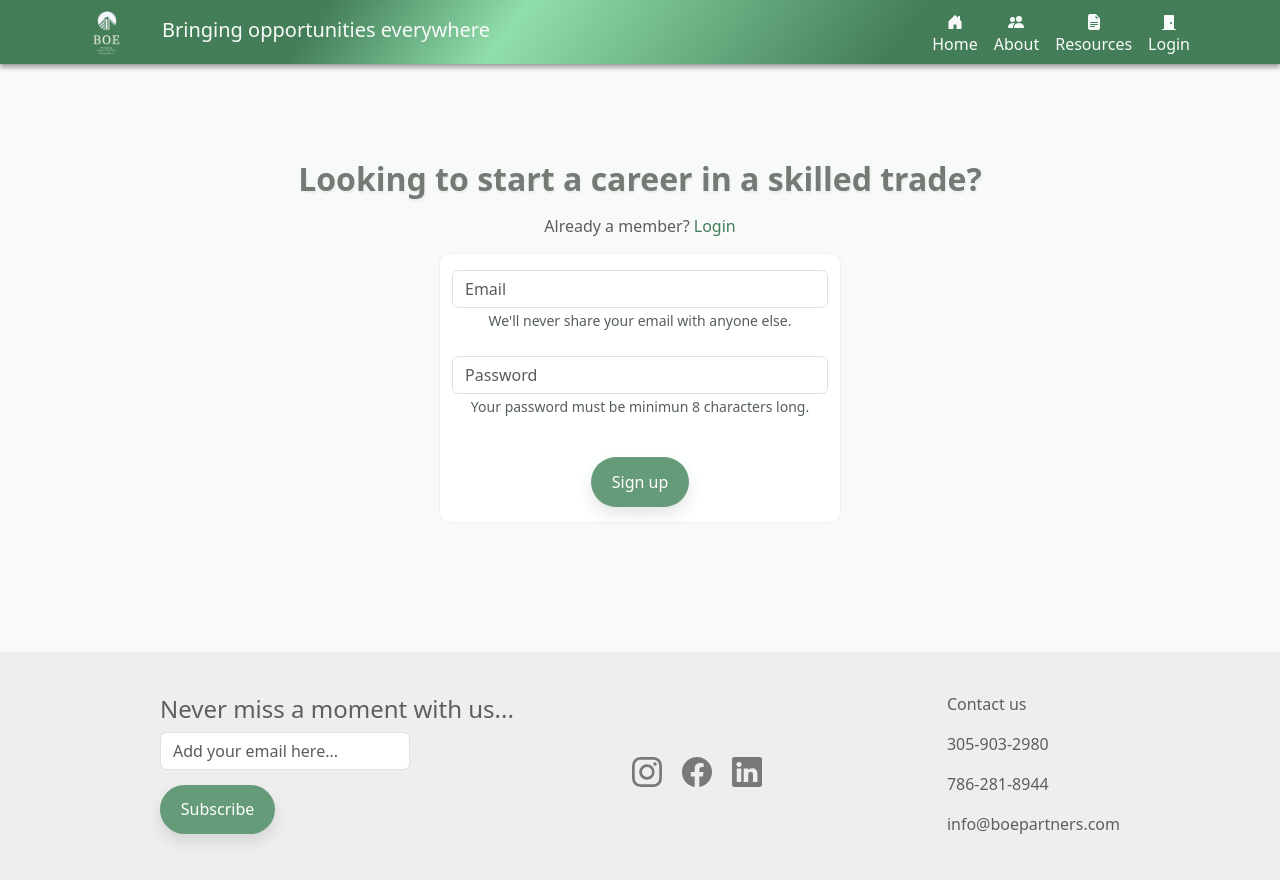
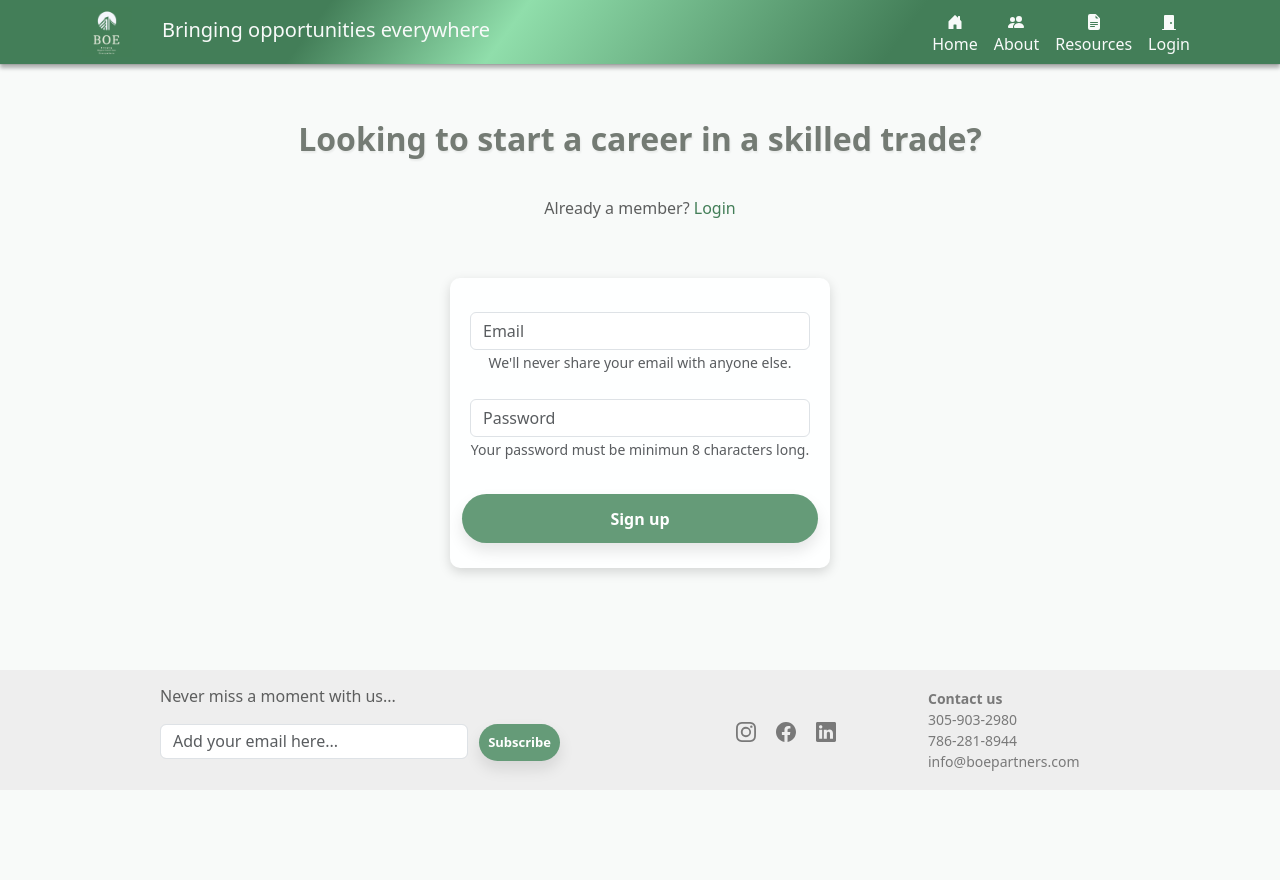
Before and after one commit to camilasandovals/boe_app, a React (Create React App) app: page /signup in a window 1280 px wide. Shown: the top 880 px of the page. After the commit the page ends 800 px from the top, so only its background shows below. Built offline with nearby package versions, Linux system fonts and the light colour scheme; the HTML template or start-up script is replaced by a standard one.

Commit message:
improved

```diff
--- a/src/components/LoginForm.jsx
+++ b/src/components/LoginForm.jsx
@@ -36,7 +36,7 @@ export default function Login({endpoint, setUser}) {
 
     return(
             <Form className="form" onSubmit={handleGetUser}>
-                <Form.Group className="mb-4" controlId="formBasicEmail">
+                <Form.Group className="m-2" controlId="formBasicEmail">
                     <Form.Control type="email" value={email} required={true} placeholder="Email"
                      onChange={(e) => {setEmail(e.target.value)}}/>
                     <Form.Text className="text-muted">
@@ -44,7 +44,7 @@ export default function Login({endpoint, setUser}) {
                     </Form.Text>
                 </Form.Group>
 
-                <Form.Group className="mb-4" controlId="formBasicPassword">
+                <Form.Group className="m-2" controlId="formBasicPassword">
                     <Form.Control type="password" value={password} placeholder="Password"
                     onChange={(e) => setPassword(e.target.value)} />
                     <Form.Text className="text-muted">
@@ -52,7 +52,7 @@ export default function Login({endpoint, setUser}) {
                     </Form.Text>
                 </Form.Group>
                 <button className="button-class" type="submit">
-                    {endpoint === "signup"? "Sign up" : "Login"}
+                    <strong>{endpoint === "signup"? "Sign up" : "Login"}</strong>
                 </button>
             </Form>
     )
--- a/src/components/SchoolListing.jsx
+++ b/src/components/SchoolListing.jsx
@@ -1,4 +1,5 @@
-import { Col, Tab, Row, ListGroup, Accordion, Stack, Form, Modal, Button } from "react-bootstrap";
+import { Col, Tab, Row, ListGroup, Accordion, Stack, Form, Modal, Button, InputGroup } from "react-bootstrap";
+import { Search } from 'react-bootstrap-icons';
 import { useEffect, useRef, useState } from "react";
 import Dropdown from 'react-bootstrap/Dropdown';
 import DropdownButton from 'react-bootstrap/DropdownButton';
@@ -78,14 +79,23 @@ export default function SchoolListing() {
         <Col className="p-0 overflow-auto" style={{ maxHeight: "704px" }} md={5} sm={12}>
           <ListGroup>
             <ListGroup.Item><h3>Find South Florida Training Programs</h3></ListGroup.Item>
-            <input type="text" placeholder="Search" value={searchTerm} onChange={handleSearch} />
-
-            <Stack direction="horizontal" gap={1}>
+            <InputGroup >
+            <InputGroup.Text>
+              <Search />
+            </InputGroup.Text>
+            <Form.Control
+              type="text"
+              placeholder="Search"
+              value={searchTerm}
+              onChange={handleSearch}
+            />
+          </InputGroup>
+            <Stack direction="horizontal" gap={1} className=" justify-content-center m-3">
             <DropdownButton
               id="dropdown-button-dark-example1"
               variant="secondary"
               title="Location"
-              className="mt-2">
+              >
               {(!schools)
                 ? <p>Loading...</p>
                 : Array.from(new Set(schools.map((school) => school.location.city))).map((city) => (
@@ -97,7 +107,7 @@ export default function SchoolListing() {
               id="dropdown-button-dark-example1"
               variant="secondary"
               title="Type of program"
-              className="mt-2">
+              >
               {(!schools)
                 ? <p>Loading...</p>
                 : Array.from(new Set(schools.map((school) => school.type))).map((type) => (
@@ -109,7 +119,7 @@ export default function SchoolListing() {
               id="dropdown-button-dark-example1"
               variant="secondary"
               title="Industry"
-              className="mt-2">
+              >
               {(!schools)
                 ? <p>Loading...</p>
                 : Array.from(new Set(schools.map((school) => school.industry))).map((industry) => (
--- /dev/null
+++ b/src/components/SignModal.jsx
@@ -0,0 +1,37 @@
+import { useContext, useState, useEffect } from 'react';
+import Modal from 'react-bootstrap/Modal';
+import { useNavigate } from "react-router-dom";
+import { UserContext } from '../App';
+
+function SignModal() {
+  const [user, setUser] = useContext(UserContext)
+  const [show, setShow] = useState(false);
+  const handleClose = () => setShow(false);
+  const handleShow = () => setShow(true);
+  const navigate = useNavigate()
+
+  useEffect(() => {
+    user ? setShow(false) : setShow(true)
+  }, [user]);
+
+  return (
+    <>
+      <Modal show={show} onHide={handleClose} className='d-flex sign-modal'>
+        <Modal.Header closeButton>
+        </Modal.Header>
+        <h3 className='text-center'>You're signed out</h3>
+        <Modal.Body><p>Sign in for the full experience</p></Modal.Body>
+        <div className='text-center'>
+          <button className='button-class m-2 mb-3' onClick={() => navigate("/login")}>
+            Sign in
+          </button>
+          <button className='button-class m-2 mb-3' onClick={() => navigate("/signup")}>
+            Sign up
+          </button>
+        </div>
+      </Modal>
+    </>
+  );
+}
+
+export default SignModal;
--- a/src/layout/Footer.jsx
+++ b/src/layout/Footer.jsx
@@ -5,25 +5,24 @@ export default function Footer() {
     return(
         <footer className="footer">
         <div className="footer-container">
-            <div>
-
-                <h4>Never miss a moment with us...</h4>
+            <div className="footer-subscribe">
+                <p><strong>Never miss a moment with us...</strong></p>
                 <div className="subscription-container">
                 <Form.Control className="me-auto" placeholder="Add your email here..." />
                 <button className="button-class">Subscribe</button>
                 </div>
             </div>
             <div >
-                {/* <p><strong>Social media</strong></p> */}
-                <Instagram size={30} style={{marginRight:20}}/>
-                <Facebook size={30} style={{marginRight:20}}/>
-                <Linkedin size={30} />
+
+                <Instagram size={20} style={{marginRight:20}}/>
+                <Facebook size={20} style={{marginRight:20}}/>
+                <Linkedin size={20} />
             </div>
             <div >
-                <p><strong>Contact us</strong></p>
-                <p>305-903-2980</p>
-                <p>786-281-8944</p>
-                <p>info@boepartners.com</p>
+                <small><strong>Contact us</strong></small>
+                <small>305-903-2980</small>
+                <small>786-281-8944</small>
+                <small>info@boepartners.com</small>
             </div>
             </div>
         </footer>
--- a/src/pages/Home.jsx
+++ b/src/pages/Home.jsx
@@ -2,11 +2,13 @@ import { Col, Container, Row } from "react-bootstrap";
 import AppLayout from "../layout/AppLayout";
 import SchoolListing from "../components/SchoolListing";
 import Hero from "../components/Hero";
+import SignModal from "../components/SignModal";
 
 export default function Home() {
     return(
         <AppLayout>
             <Hero />
+                <SignModal />
                 <SchoolListing />
         </AppLayout>
     )
--- a/src/styles/App.css
+++ b/src/styles/App.css
@@ -77,8 +77,8 @@ small {
   transition: all 0.3s ease 0s;
   cursor: pointer;
   outline: none;
+  margin-bottom: 15px;
   margin-top: 15px;
-  margin-bottom: 15px;
 }
 
 .button-class:hover {
@@ -140,22 +140,40 @@ button:active {
 /* ------------------------------ FORM ------------------------------ */
 
 .form {
+  height: 290px;
   padding-top: 1em;
-  max-width: 400px;
+  width: 380px;
   background-color: var(--white);
   border-radius: 10px;
   box-shadow: 0px 0px 1px 1px var(--bg-color-mid);
+  display: flex;
+  flex-direction: column;
+  justify-content: space-evenly;
+  box-shadow: 0 4px 12px rgba(0,0,0,0.15);
+  margin-top: 20px;
+}
+
+@media (max-width: 800px) {
+  .form {
+    box-shadow: none;
+    background-color: var(--bg-color-light);
+  }
 }
 
 /* ------------------------------ LOGIN ------------------------------ */
 
 .login {
-  padding-top: 160px;
-  padding-bottom: 100px;
+  height: 80vh;
+  padding-top: 120px;
+  padding-bottom: 50px;
   justify-content: center;
   text-align: center;
 }
 
+.login h2 {
+  padding-left: 20px;
+  padding-right: 20px;
+}
 /* ------------------------------ VIDEO CONTAINER ------------------------------ */
 
 
@@ -409,7 +427,7 @@ button:active {
 
 footer {
   margin-top: 30px;
-  height: 240px;
+  height: 120px;
   width: 100%;
   background-color: #EEEEEE;
   color: rgb(121, 121, 121);
@@ -419,30 +437,41 @@ footer {
   bottom: 0;
 }
 
+.footer input {
+  height: 35px;
+}
 .footer-container{
   width: 75%;
   display: grid;
-  grid-template-columns: 3fr 2fr 1fr;
+  grid-template-columns: 3fr 1fr 1fr;
   align-items: center;
+}
+
+.footer small {
+  display: flex;
 
 }
 
 .subscription-container {
-  width: 250px;
+  width: 400px;
+  display: flex;
+}
+
+.subscription-container button {
+  margin-top: 0px;
+  padding: 9px;
+  margin-left: 11px;
+  font-size: 13px;
+  font-weight: 700;
+}
+
+@media (max-width: 920px) {
+  footer {
+    height: 120px;
+  }
+
+  .footer-subscribe {
+    display: none;
+  }
 
 }
-
-@media (max-width: 800px) {
-  footer {
-    height: 450px;
-    display: flex;
-    justify-content: center;
-
-  }
-  .footer-container {
-    height: 100%;
-    display: flex;
-    flex-direction: column;
-    justify-content: space-evenly;
-  }
-}
```
